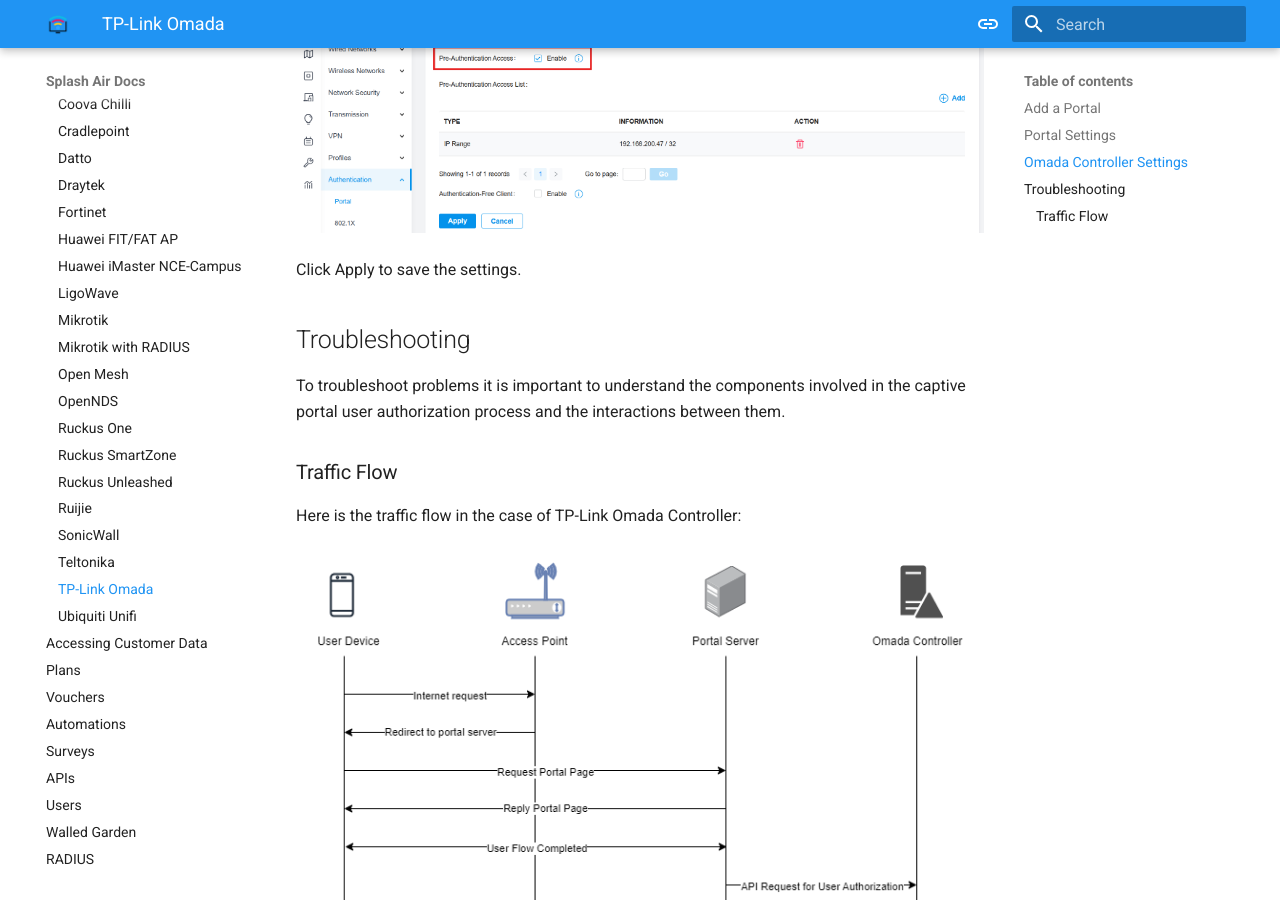
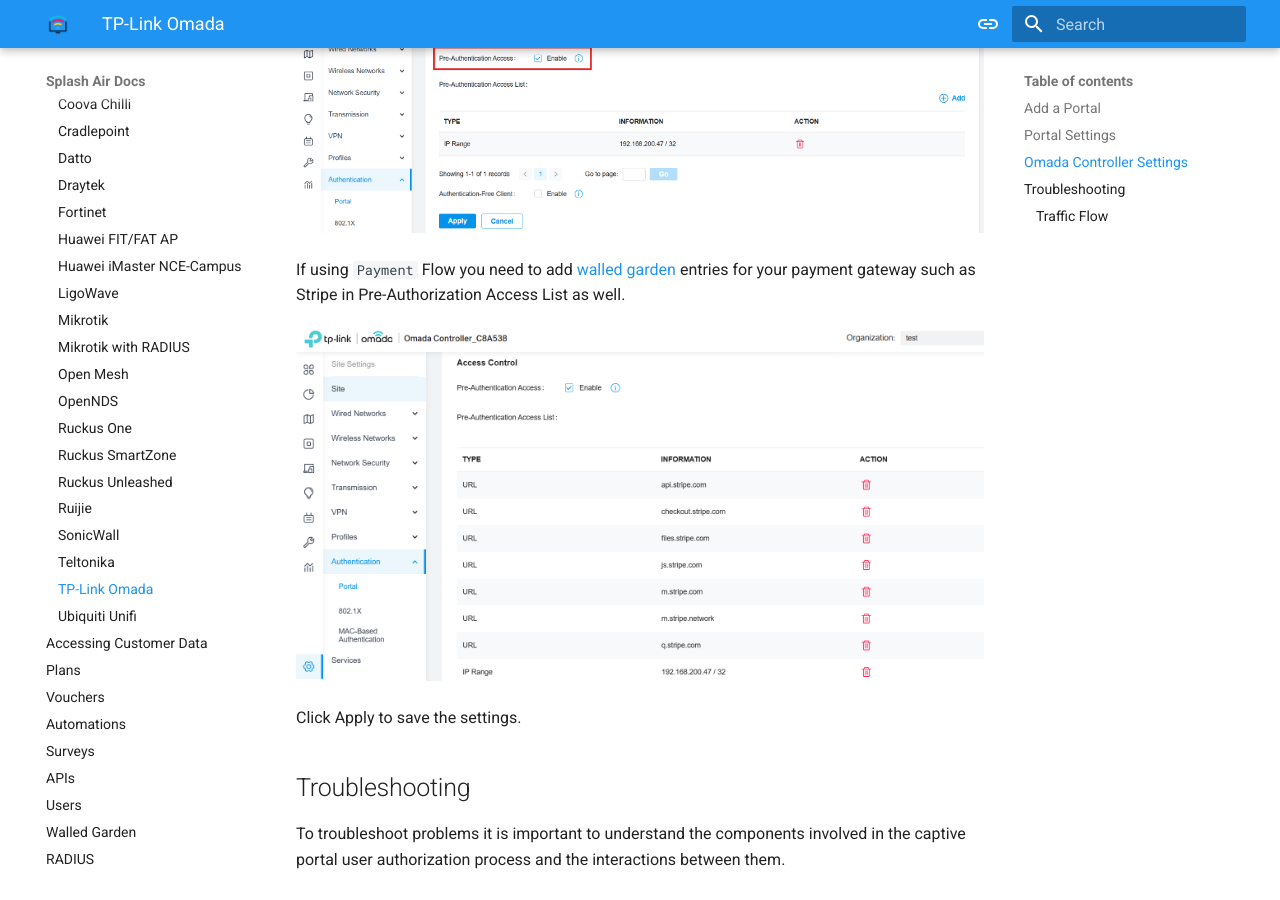
Before and after one commit to splash-networks/admin-panel-doc, an MkDocs documentation site: the page built from docs/portals/omada.md, in a window 1280 px wide and 900 px high, scrolled down 3071 px. Built offline with MkDocs 1.6.1 and Material for MkDocs 9.7.7, drawn with Linux system fonts in a browser that asks for light colours.

Commit message:
omada walled garden

```diff
--- a/docs/portals/omada.md
+++ b/docs/portals/omada.md
@@ -44,6 +44,10 @@
 
 ![Access Control](../assets/images/portals/omada/access-control.png)
 
+If using `Payment` Flow you need to add [walled garden](../walled-garden.md) entries for your payment gateway such as Stripe in Pre-Authorization Access List as well.
+
+![Access Control](../assets/images/portals/omada/access-control-2.png)
+
 Click Apply to save the settings.
 
 ## Troubleshooting
```
Also changed, not shown: docs/assets/images/portals/omada/access-control-2.png (added).
